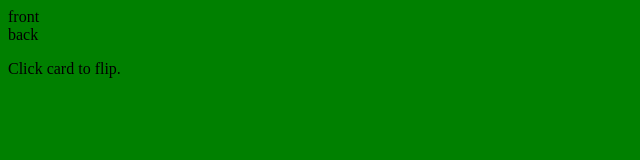
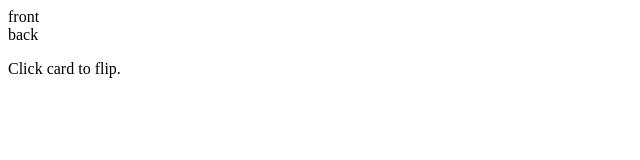
Before and after one commit to bm10563/bm10563.github.io, a plain HTML site: page index.html in a window 1280 px wide. Shown: the whole page, without its empty margins (0-640 px from the left). Drawn offline with Linux system fonts and the light colour scheme.

Commit message:
Update index.html

```diff
--- a/index.html
+++ b/index.html
@@ -3,7 +3,7 @@
 <head>
 <title>My Youtube Channel</title>
 </head>
-<body style="background-color:green;">
+
 <div class="scene scene--card">
   <div class="card">
     <div class="card__face card__face--front">front</div>
```
